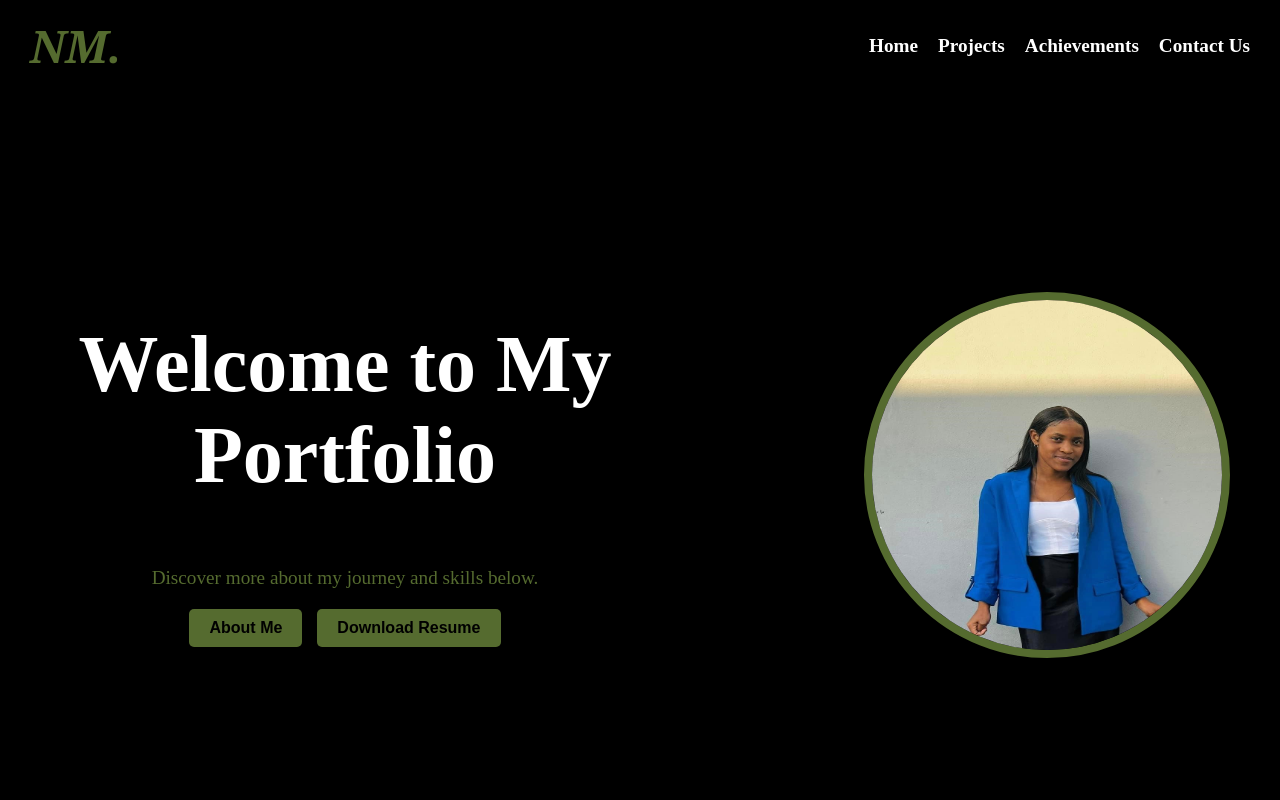
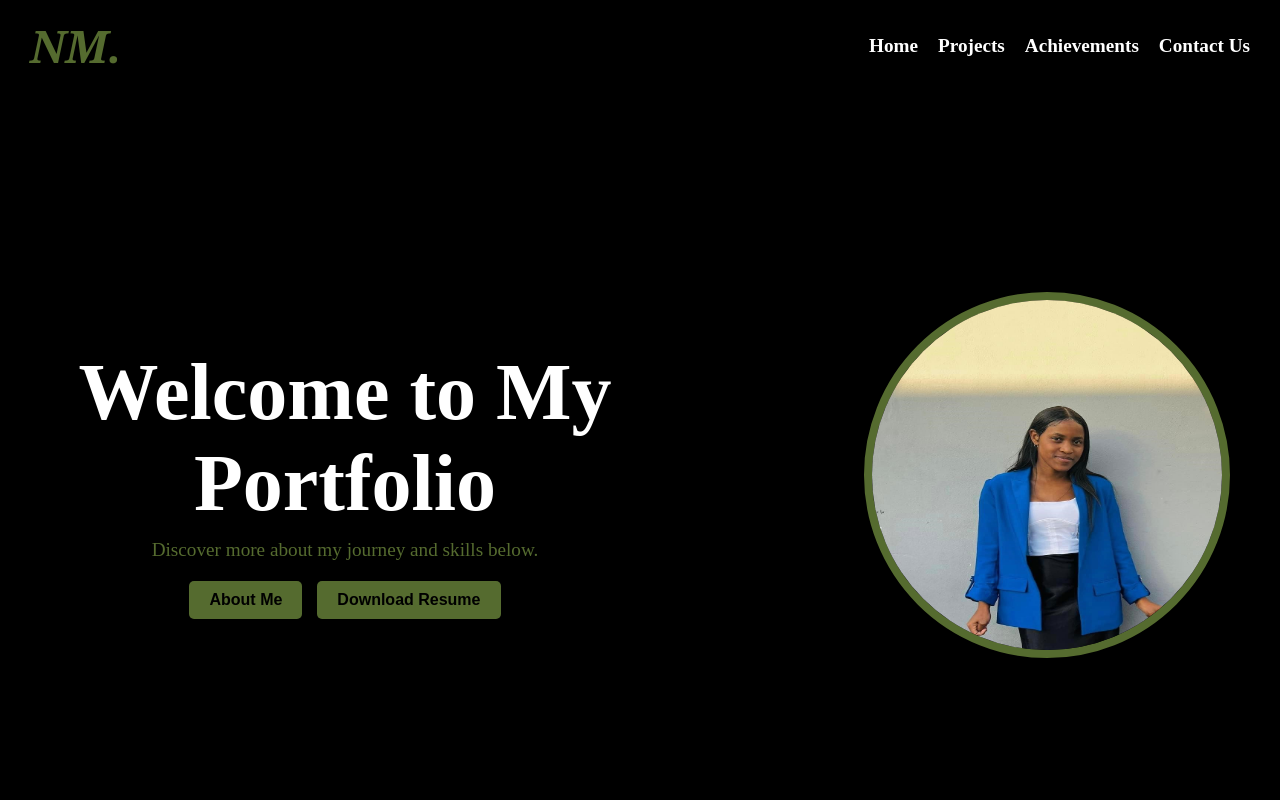
Before and after one commit to Nikithamboks25/nikitha-portfolio, a React (Create React App) app: page / in a window 1280 px wide. Shown: the top 800 px of the page. Built offline with nearby package versions, Linux system fonts and the light colour scheme.

Commit message:
alignment

```diff
--- a/src/styles/Home.css
+++ b/src/styles/Home.css
@@ -32,10 +32,11 @@ body, html {
     text-align: center;
     font-family: 'Times New Roman', Times, serif;
     font-weight: bold;
+    margin-bottom: 10px;
 }
 
 .welcome-message p {
-    margin: 20px 0;
+    margin: 10px 0;
     font-size: 1.2rem;
     color: darkolivegreen;
     font-family: 'Times New Roman', Times, serif;
```
